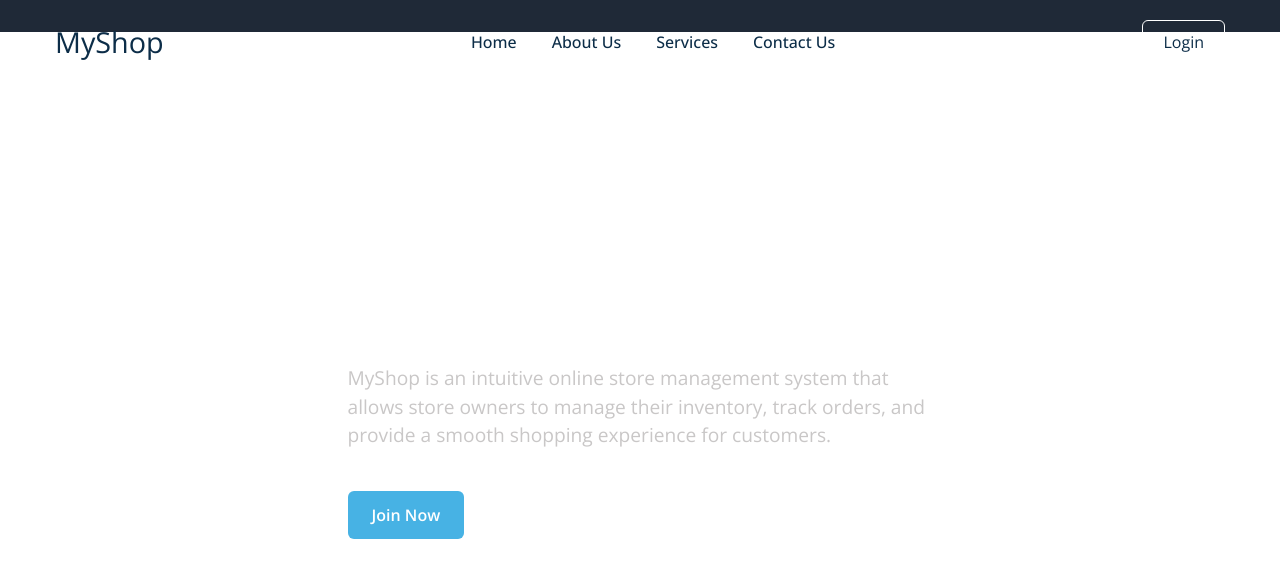
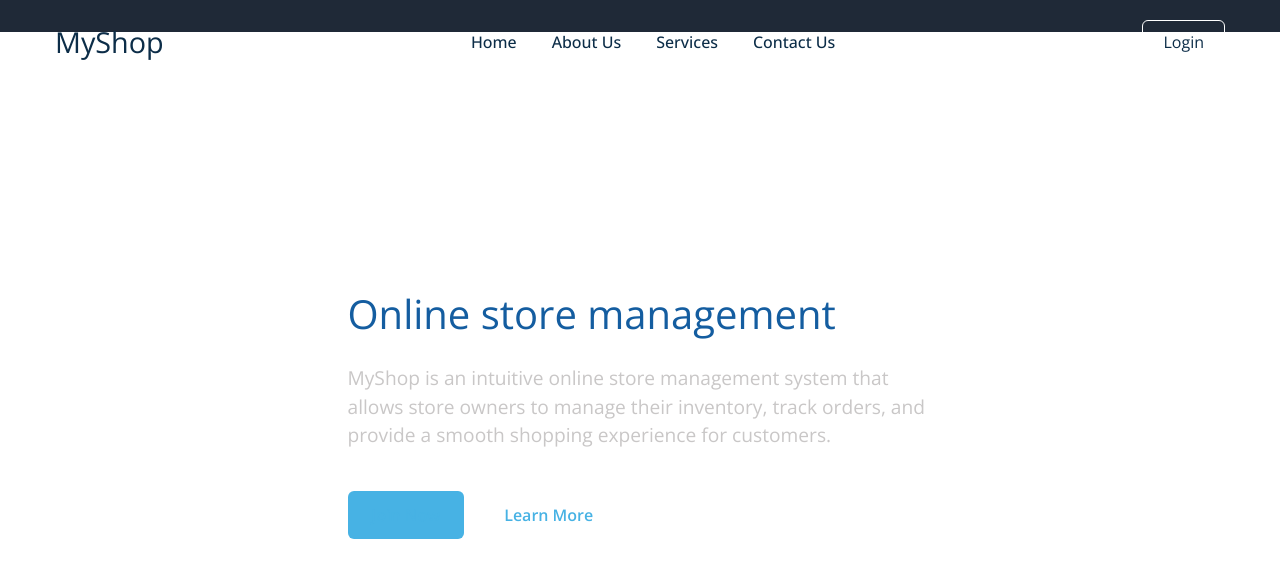
Before and after one commit to ruchspatil/VueCart, a Nuxt app: page / in a window 1280 px wide. Shown: the top 578 px of the page. Built offline with nearby package versions, Linux system fonts and the light colour scheme.

Commit message:
Update index.vue

```diff
--- a/pages/index.vue
+++ b/pages/index.vue
@@ -34,7 +34,7 @@
     </header>
     <section class="hero-section">
       <div class="hero">
-        <h2>Mobile App Development</h2>
+        <h2>Online store management</h2>
         <p>
           MyShop is an intuitive online store management system that allows store owners to manage their inventory, track orders, and provide a smooth shopping experience for customers.
         </p>
@@ -138,7 +138,7 @@ body {
 }
 .hero-section .hero {
   max-width: 50%;
-  color: #fff;
+  color: #145DA0;
 }
 .hero h2 {
   font-size: 2.5rem;
@@ -154,7 +154,7 @@ body {
 }
 .hero-section .buttons a {
   text-decoration: none;
-  color: #fff;
+  color: #47b2e4;;
   padding: 12px 24px;
   border-radius: 0.375rem;
   font-weight: 600;
@@ -172,7 +172,7 @@ body {
   border-radius: 0.375rem;
 }
 .hero-section .buttons a:hover {
-  background-color: #47b2e4;
+  background-color: #0C2D48;
 }
 /* Hamburger menu styles */
 #menu-toggle {
```
